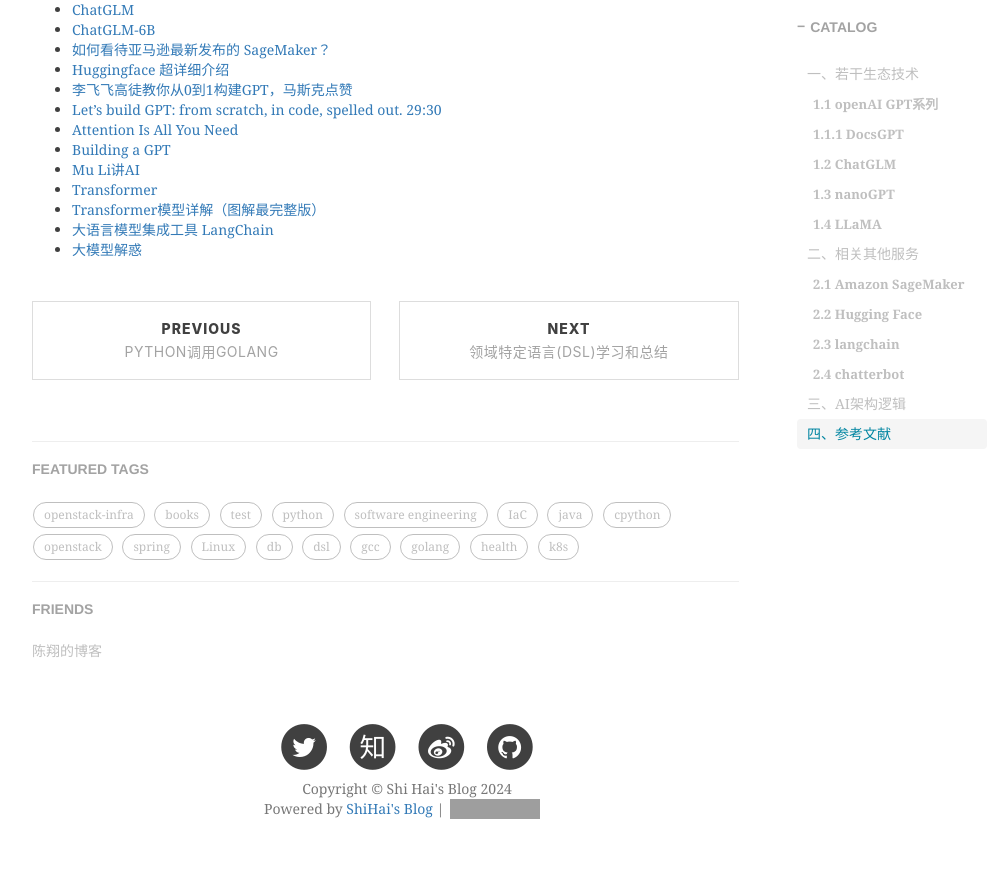
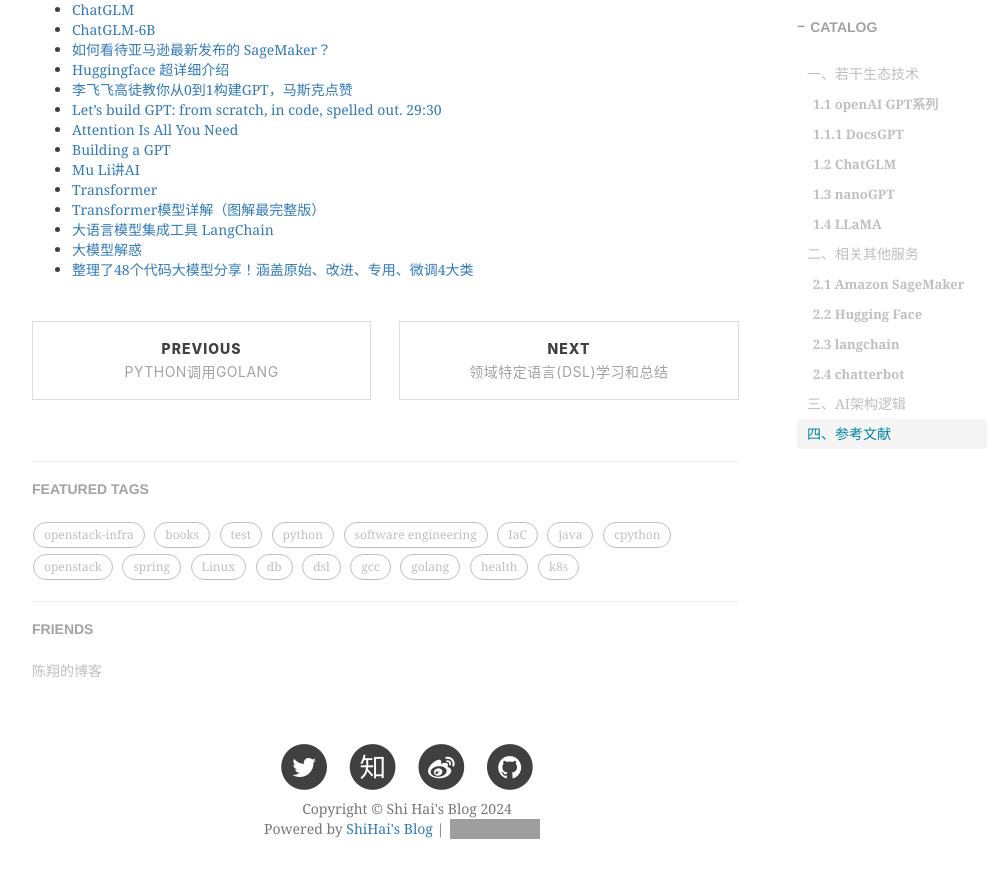
Before and after one commit to shihai1991/shihai1991.github.io, a Jekyll site: the page built from _posts/2023-02-16-openai生态调研.md, in a window 1280 px wide and 900 px high, scrolled down 2608 px. Shown: the top 878 px of the window, without its empty margins (233-1229 px from the left). Built offline with Jekyll 4.4.1, drawn with Linux system fonts in a browser that asks for light colours; nearby versions of some CDN libraries; comment, search, counter and statistics services are not loaded; grey boxes are pictures that could not be loaded.

Commit message:
Update 2023-02-16-openai生态调研.md

```diff
--- a/_posts/2023-02-16-openai生态调研.md
+++ b/_posts/2023-02-16-openai生态调研.md
@@ -69,3 +69,4 @@
 - [Transformer模型详解（图解最完整版）](https://zhuanlan.zhihu.com/p/338817680)
 - [大语言模型集成工具 LangChain](https://zhuanlan.zhihu.com/p/599688026)
 - [大模型解惑](https://www.cnblogs.com/pam-sh/p/17852240.html)
+- [整理了48个代码大模型分享！涵盖原始、改进、专用、微调4大类](https://zhuanlan.zhihu.com/p/669434367)
```
